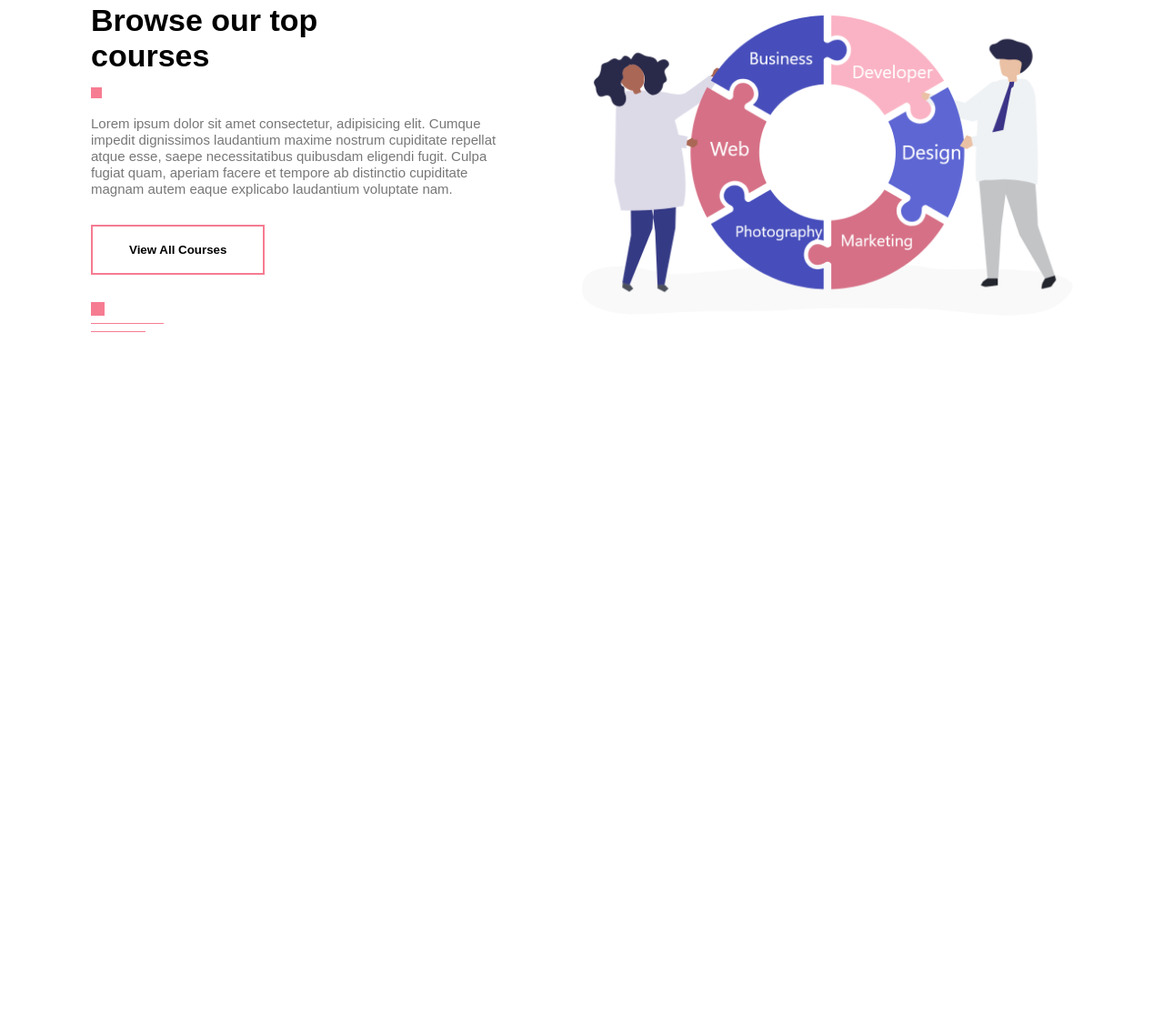
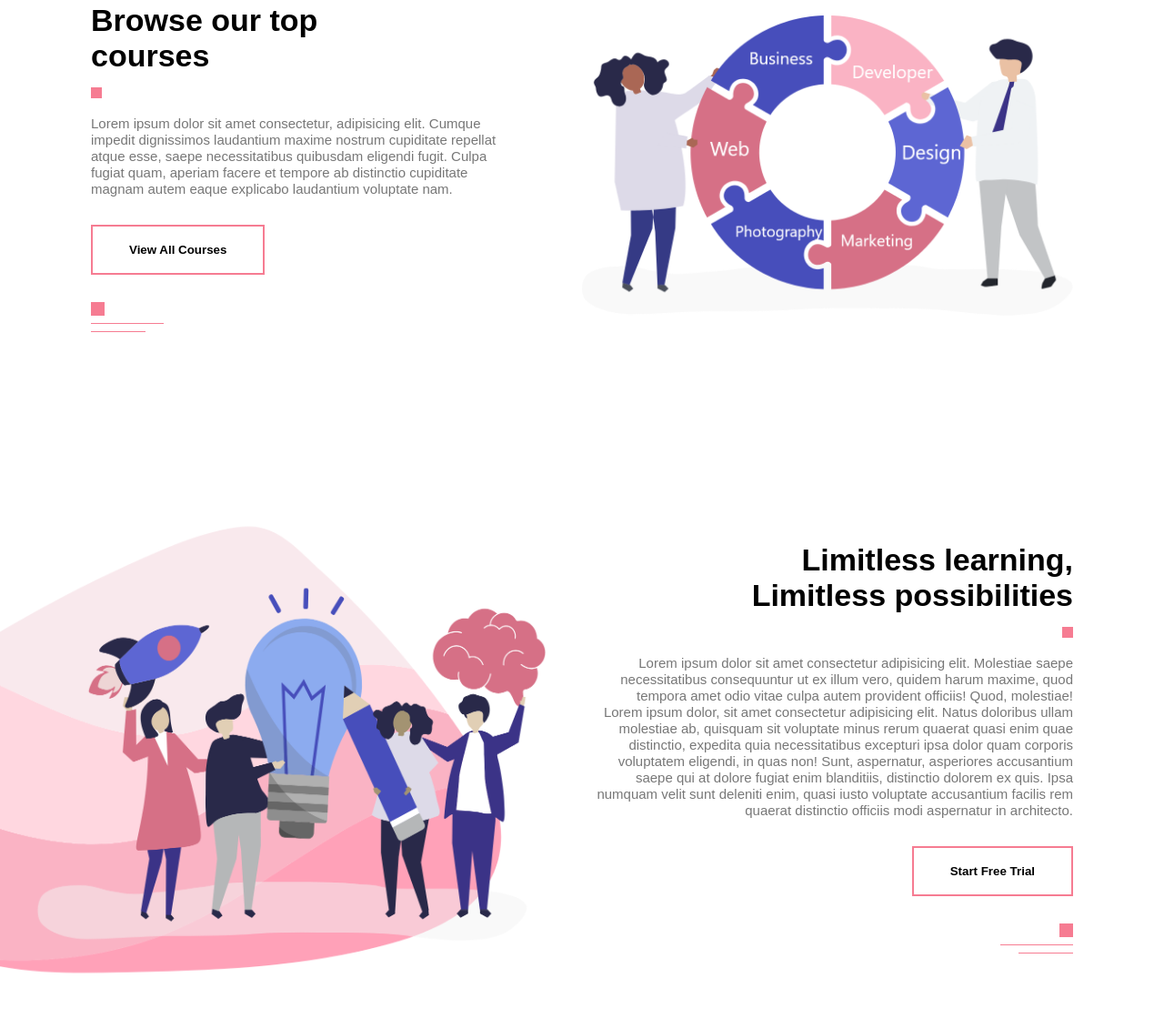
Before and after one commit to ath08/web, a plain HTML site: page index.html in a window 1280 px wide. Shown: the part 1976-3085 px from the top of the page at 91% size. Before the commit the page ends 2441 px from the top, so only its background shows below. Drawn offline with Linux system fonts and the light colour scheme.

Commit message:
Create Offer Section

```diff
--- a/index.html
+++ b/index.html
@@ -128,5 +128,28 @@
     </div>
 </section>
 
+<!-- OFFER -->
+
+<section id="offer">
+    <div class="about-left-col">
+        <img src="./images/offer.png" alt="offer">
+    </div>
+    <div class="about-right-col">
+        <div class="about-text">
+            <h1>Limitless learning, <br> Limitless possibilities</h1>
+            <span class="square"></span>
+            <p>Lorem ipsum dolor sit amet consectetur adipisicing elit. Molestiae saepe necessitatibus consequuntur ut ex illum vero, quidem harum maxime, quod tempora amet odio vitae culpa autem provident officiis! Quod, molestiae!</p>
+            <p>Lorem ipsum dolor, sit amet consectetur adipisicing elit. Natus doloribus ullam molestiae ab, quisquam sit voluptate minus rerum quaerat quasi enim quae distinctio, expedita quia necessitatibus excepturi ipsa dolor quam corporis voluptatem eligendi, in quas non! Sunt, aspernatur, asperiores accusantium saepe qui at dolore fugiat enim blanditiis, distinctio dolorem ex quis. Ipsa numquam velit sunt deleniti enim, quasi iusto voluptate accusantium facilis rem quaerat distinctio officiis modi aspernatur in architecto.</p>
+            <button class="common-btn">Start Free Trial</button>
+            <div class="line">
+                <span class="line-1"></span> <br>
+                <span class="line-2"></span> <br>
+                <span class="line-3"></span>
+            </div>
+        </div>
+    </div>
+</section>
+
+
 </body>
 </html>
--- a/style.css
+++ b/style.css
@@ -114,7 +114,7 @@ nav ul li a {
 
 /* about    */
 
-#about {
+#about, #offer{
     padding: 100px 0;
     display: flex;
     align-items: center;
@@ -227,3 +227,9 @@ nav ul li a {
 .course-text button {
     margin: 30px 0;
 }
+
+/* offer */
+
+#offer button {
+    margin: 30px 0;
+}
```
